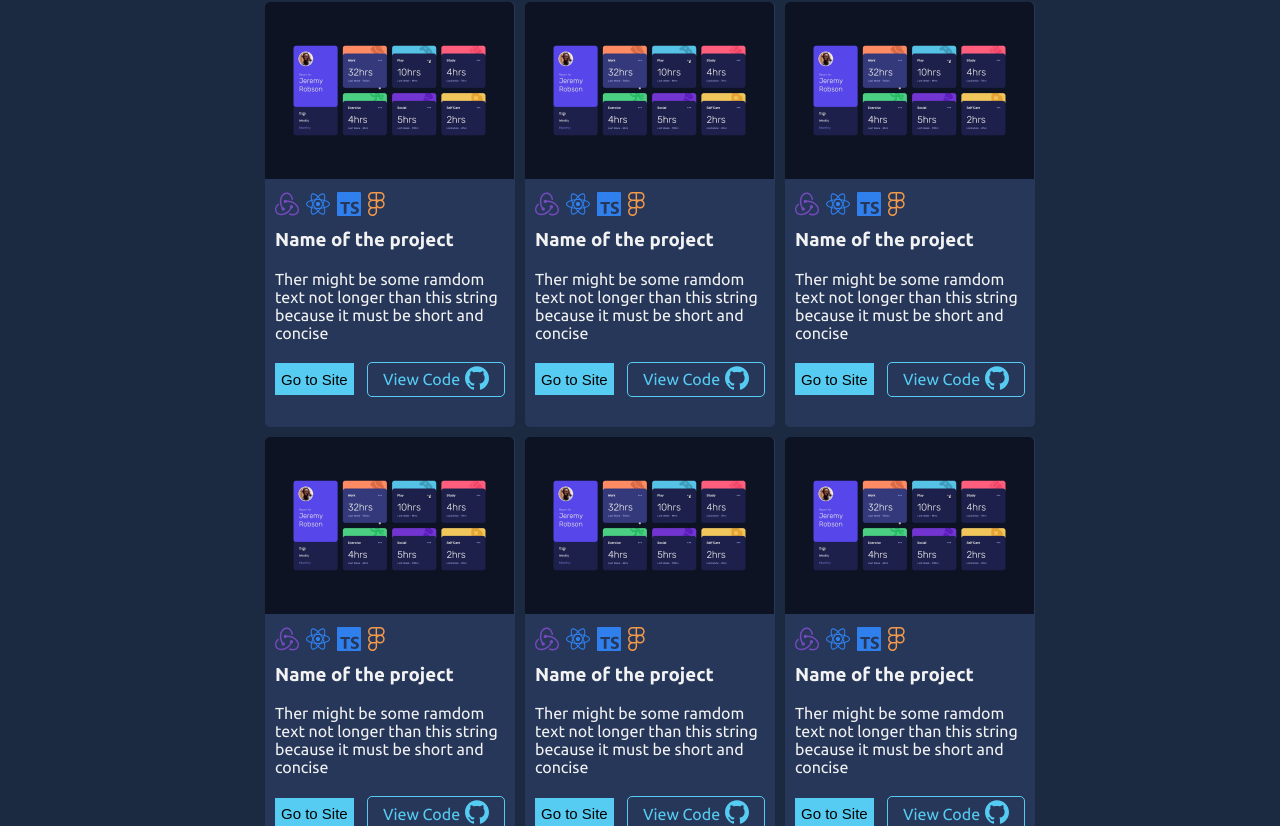
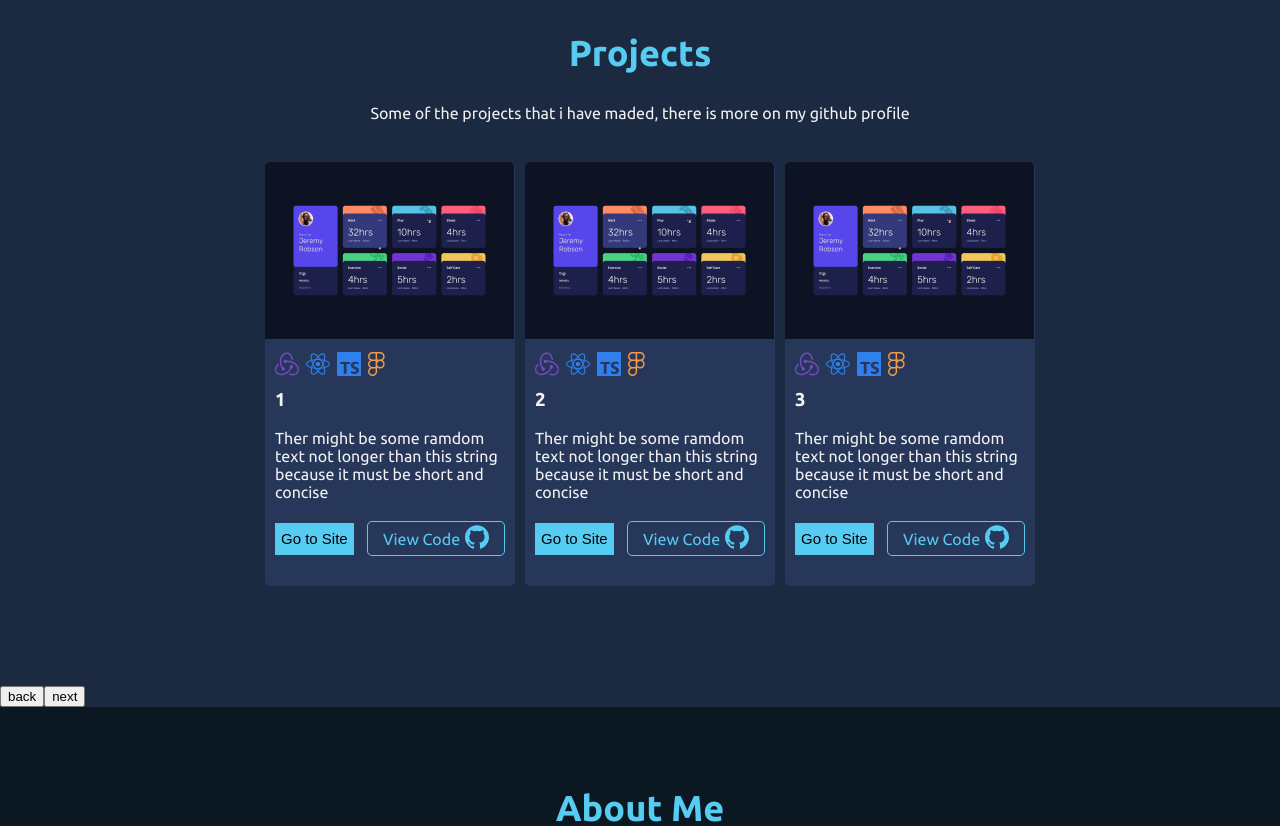
Before and after one commit to MauricioMorenoMorales/RP-portfolio, a React (Create React App) app: page / in a window 1280 px wide. Shown: the part 914-1740 px from the top of the page. Built offline with nearby package versions, Linux system fonts and the light colour scheme.

Commit message:
Slicer logic completed

```diff
--- a/src/components/Projects/Projects.styles.ts
+++ b/src/components/Projects/Projects.styles.ts
@@ -1,10 +1,15 @@
 import styled from 'styled-components';
 
 const Styles = styled.div`
+	& > p {
+		text-align: center;
+		margin-bottom: 40px;
+	}
 	.projects {
 		display: grid;
 		margin: 0 auto;
 		gap: 10px;
+		margin-bottom: 100px;
 		&.mobile {
 			max-width: 250px;
 			grid-template-columns: 250px;
--- a/src/components/Projects/Projects.tsx
+++ b/src/components/Projects/Projects.tsx
@@ -2,46 +2,162 @@ import React, { useEffect, useState } from 'react';
 import Styles from './Projects.styles';
 import data from '../../projects.json';
 import { IProject } from '../../interfaces/Project.interface';
-import { Icons } from '../atoms';
 import { Project } from '../';
 
 const Projects: React.FC = () => {
 	const [width, setWidth] = useState(window.innerWidth);
+	const [desktopSlice, setDesktopSlice] = useState<{
+		start: number;
+		end: number;
+	}>({ start: 0, end: 5 });
+	const [tabletSlice, setTabletSlice] = useState<{
+		start: number;
+		end: number;
+	}>({ start: 0, end: 3 });
+	const [mobileSlice, setMobileSlice] = useState<{
+		start: number;
+		end: number;
+	}>({ start: 0, end: 1 });
+	const handleSlice = (action: 'add' | 'subtract') => {
+		if (action === 'add') {
+			//Add all slices
+			if (mobileSlice.end + 1 > data.length) return;
+			setMobileSlice(prevState => ({
+				start: prevState.start + 1,
+				end: prevState.end + 1,
+			}));
+			if (tabletSlice.end + 1 > data.length) return;
+			setTabletSlice(prevState => ({
+				start: prevState.start + 1,
+				end: prevState.end + 1,
+			}));
+			if (desktopSlice.end + 1 > data.length) return;
+			setDesktopSlice(prevState => ({
+				start: prevState.start + 1,
+				end: prevState.end + 1,
+			}));
+		} else {
+			// subtracts all slices
+			console.log('mobile: ', mobileSlice.start - 1);
+			console.log('tablet: ', tabletSlice.start - 1);
+			console.log('desktop: ', desktopSlice.start - 1);
+			if (mobileSlice.start - 1 < 0) return;
+			setTabletSlice(prevState => ({
+				start: prevState.start - 1,
+				end: prevState.end - 1,
+			}));
+			if (tabletSlice.start - 1 < 0) return;
+			setMobileSlice(prevState => ({
+				start: prevState.start - 1,
+				end: prevState.end - 1,
+			}));
+			if (desktopSlice.start - 1 < 0) return;
+			setDesktopSlice(prevState => ({
+				start: prevState.start - 1,
+				end: prevState.end - 1,
+			}));
+		}
+	};
 	useEffect(() => {
 		const handleResize = () => setWidth(window.innerWidth);
 		window.addEventListener('resize', handleResize);
 		return () => window.removeEventListener('resize', handleResize);
 	}, []);
-	if (width >= 1300)
+	if (width >= 1300) {
 		return (
 			<Styles>
+				<h2>Projects</h2>
+				<p>
+					Some of the projects that i have maded, there is more on my github
+					profile
+				</p>
 				<article className="projects desktop">
-					{data.map((project: IProject, index) => (
+					{data
+						.slice(desktopSlice.start, desktopSlice.end)
+						.map((project: IProject, index) => (
 							<Project project={project} />
 						))}
 				</article>
+				<section className="navigation-buttons">
+					<button
+						className="navigation-buttons__back"
+						onClick={() => handleSlice('subtract')}
+					>
+						back
+					</button>
+					<button
+						className="navigation-buttons__next"
+						onClick={() => handleSlice('add')}
+					>
+						next
+					</button>
+				</section>
 			</Styles>
 		);
-	if (width >= 768)
+	}
+	if (width >= 768) {
 		return (
 			<Styles>
+				<h2>Projects</h2>
+				<p>
+					Some of the projects that i have maded, there is more on my github
+					profile
+				</p>
 				<article className="projects tablet">
-					{data.map((project: IProject, index) => (
+					{data
+						.slice(tabletSlice.start, tabletSlice.end)
+						.map((project: IProject, index) => (
 							<Project project={project} />
 						))}
 				</article>
+				<section className="navigation-buttons">
+					<button
+						className="navigation-buttons__back"
+						onClick={() => handleSlice('subtract')}
+					>
+						back
+					</button>
+					<button
+						className="navigation-buttons__next"
+						onClick={() => handleSlice('add')}
+					>
+						next
+					</button>
+				</section>
 			</Styles>
 		);
-	else
+	} else {
 		return (
 			<Styles>
+				<h2>Projects</h2>
+				<p>
+					Some of the projects that i have maded, there is more on my github
+					profile
+				</p>
 				<article className="projects mobile">
-					{data.map((project: IProject, index) => (
+					{data
+						.slice(mobileSlice.start, mobileSlice.end)
+						.map((project: IProject, index) => (
 							<Project project={project} />
 						))}
 				</article>
+				<section className="navigation-buttons">
+					<button
+						className="navigation-buttons__back"
+						onClick={() => handleSlice('subtract')}
+					>
+						back
+					</button>
+					<button
+						className="navigation-buttons__next"
+						onClick={() => handleSlice('add')}
+					>
+						next
+					</button>
+				</section>
 			</Styles>
 		);
+	}
 };
 
 export default Projects;
--- a/src/components/atoms/Icons.tsx
+++ b/src/components/atoms/Icons.tsx
@@ -1,6 +1,16 @@
 import React, { useState } from 'react';
 import styled from 'styled-components';
 import { colorSystem } from '../../global/designSystem';
+
+const Container = styled.div`
+	cursor: pointer;
+	user-select: none;
+	display: inline;
+`;
+const SimpleContainer = styled.div`
+	user-select: none;
+	display: inline;
+`;
 
 const Icons: React.FC<{
 	type:
@@ -15,15 +25,6 @@ const Icons: React.FC<{
 		| string;
 	oneColor?: boolean;
 }> = ({ type, oneColor }) => {
-	const Container = styled.div`
-		cursor: pointer;
-		user-select: none;
-		display: inline;
-	`;
-	const SimpleContainer = styled.div`
-		user-select: none;
-		display: inline;
-	`;
 	const [hover, setHover] = useState<boolean>(false);
 	if (type === 'burger')
 		return (
--- a/src/projects.json
+++ b/src/projects.json
@@ -1,6 +1,6 @@
 [
 	{
-		"projectName": "Name of the project",
+		"projectName": "1",
 		"technologies": ["reduxToolkit", "react", "typescript", "figma"],
 		"description": "Ther might be some ramdom text not longer than this string because it must be short and concise",
 		"codeLink": "https://google.com",
@@ -8,7 +8,7 @@
 		"pageLink": "https://google.com"
 	},
 	{
-		"projectName": "Name of the project",
+		"projectName": "2",
 		"technologies": ["reduxToolkit", "react", "typescript", "figma"],
 		"description": "Ther might be some ramdom text not longer than this string because it must be short and concise",
 		"codeLink": "https://google.com",
@@ -16,7 +16,7 @@
 		"pageLink": "https://google.com"
 	},
 	{
-		"projectName": "Name of the project",
+		"projectName": "3",
 		"technologies": ["reduxToolkit", "react", "typescript", "figma"],
 		"description": "Ther might be some ramdom text not longer than this string because it must be short and concise",
 		"codeLink": "https://google.com",
@@ -24,7 +24,7 @@
 		"pageLink": "https://google.com"
 	},
 	{
-		"projectName": "Name of the project",
+		"projectName": "4",
 		"technologies": ["reduxToolkit", "react", "typescript", "figma"],
 		"description": "Ther might be some ramdom text not longer than this string because it must be short and concise",
 		"codeLink": "https://google.com",
@@ -32,7 +32,7 @@
 		"pageLink": "https://google.com"
 	},
 	{
-		"projectName": "Name of the project",
+		"projectName": "5",
 		"technologies": ["reduxToolkit", "react", "typescript", "figma"],
 		"description": "Ther might be some ramdom text not longer than this string because it must be short and concise",
 		"codeLink": "https://google.com",
@@ -40,7 +40,7 @@
 		"pageLink": "https://google.com"
 	},
 	{
-		"projectName": "Name of the project",
+		"projectName": "6",
 		"technologies": ["reduxToolkit", "react", "typescript", "figma"],
 		"description": "Ther might be some ramdom text not longer than this string because it must be short and concise",
 		"codeLink": "https://google.com",
@@ -48,7 +48,7 @@
 		"pageLink": "https://google.com"
 	},
 	{
-		"projectName": "Name of the project",
+		"projectName": "7",
 		"technologies": ["reduxToolkit", "react", "typescript", "figma"],
 		"description": "Ther might be some ramdom text not longer than this string because it must be short and concise",
 		"codeLink": "https://google.com",
@@ -56,7 +56,7 @@
 		"pageLink": "https://google.com"
 	},
 	{
-		"projectName": "Name of the project",
+		"projectName": "8",
 		"technologies": ["reduxToolkit", "react", "typescript", "figma"],
 		"description": "Ther might be some ramdom text not longer than this string because it must be short and concise",
 		"codeLink": "https://google.com",
@@ -64,7 +64,7 @@
 		"pageLink": "https://google.com"
 	},
 	{
-		"projectName": "Name of the project",
+		"projectName": "9",
 		"technologies": ["reduxToolkit", "react", "typescript", "figma"],
 		"description": "Ther might be some ramdom text not longer than this string because it must be short and concise",
 		"codeLink": "https://google.com",
@@ -72,7 +72,7 @@
 		"pageLink": "https://google.com"
 	},
 	{
-		"projectName": "Name of the project",
+		"projectName": "10",
 		"technologies": ["reduxToolkit", "react", "typescript", "figma"],
 		"description": "Ther might be some ramdom text not longer than this string because it must be short and concise",
 		"codeLink": "https://google.com",
@@ -80,7 +80,7 @@
 		"pageLink": "https://google.com"
 	},
 	{
-		"projectName": "Name of the project",
+		"projectName": "11",
 		"technologies": ["reduxToolkit", "react", "typescript", "figma"],
 		"description": "Ther might be some ramdom text not longer than this string because it must be short and concise",
 		"codeLink": "https://google.com",
@@ -88,7 +88,7 @@
 		"pageLink": "https://google.com"
 	},
 	{
-		"projectName": "Name of the project",
+		"projectName": "12",
 		"technologies": ["reduxToolkit", "react", "typescript", "figma"],
 		"description": "Ther might be some ramdom text not longer than this string because it must be short and concise",
 		"codeLink": "https://google.com",
@@ -96,7 +96,7 @@
 		"pageLink": "https://google.com"
 	},
 	{
-		"projectName": "Name of the project",
+		"projectName": "13",
 		"technologies": ["reduxToolkit", "react", "typescript", "figma"],
 		"description": "Ther might be some ramdom text not longer than this string because it must be short and concise",
 		"codeLink": "https://google.com",
@@ -104,7 +104,7 @@
 		"pageLink": "https://google.com"
 	},
 	{
-		"projectName": "Name of the project",
+		"projectName": "14",
 		"technologies": ["reduxToolkit", "react", "typescript", "figma"],
 		"description": "Ther might be some ramdom text not longer than this string because it must be short and concise",
 		"codeLink": "https://google.com",
@@ -112,7 +112,7 @@
 		"pageLink": "https://google.com"
 	},
 	{
-		"projectName": "Name of the project",
+		"projectName": "15",
 		"technologies": ["reduxToolkit", "react", "typescript", "figma"],
 		"description": "Ther might be some ramdom text not longer than this string because it must be short and concise",
 		"codeLink": "https://google.com",
```
Lines whose indentation alone changed are shown as unchanged.
